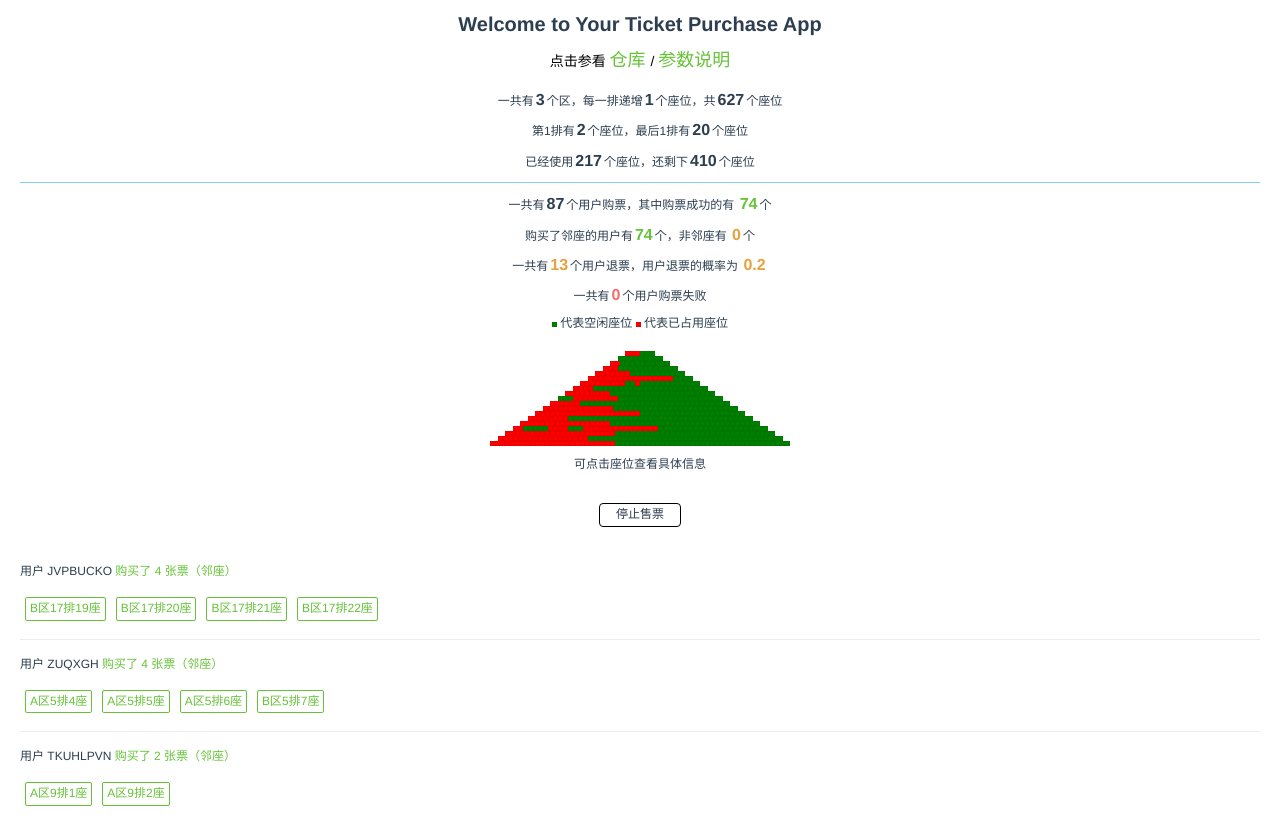
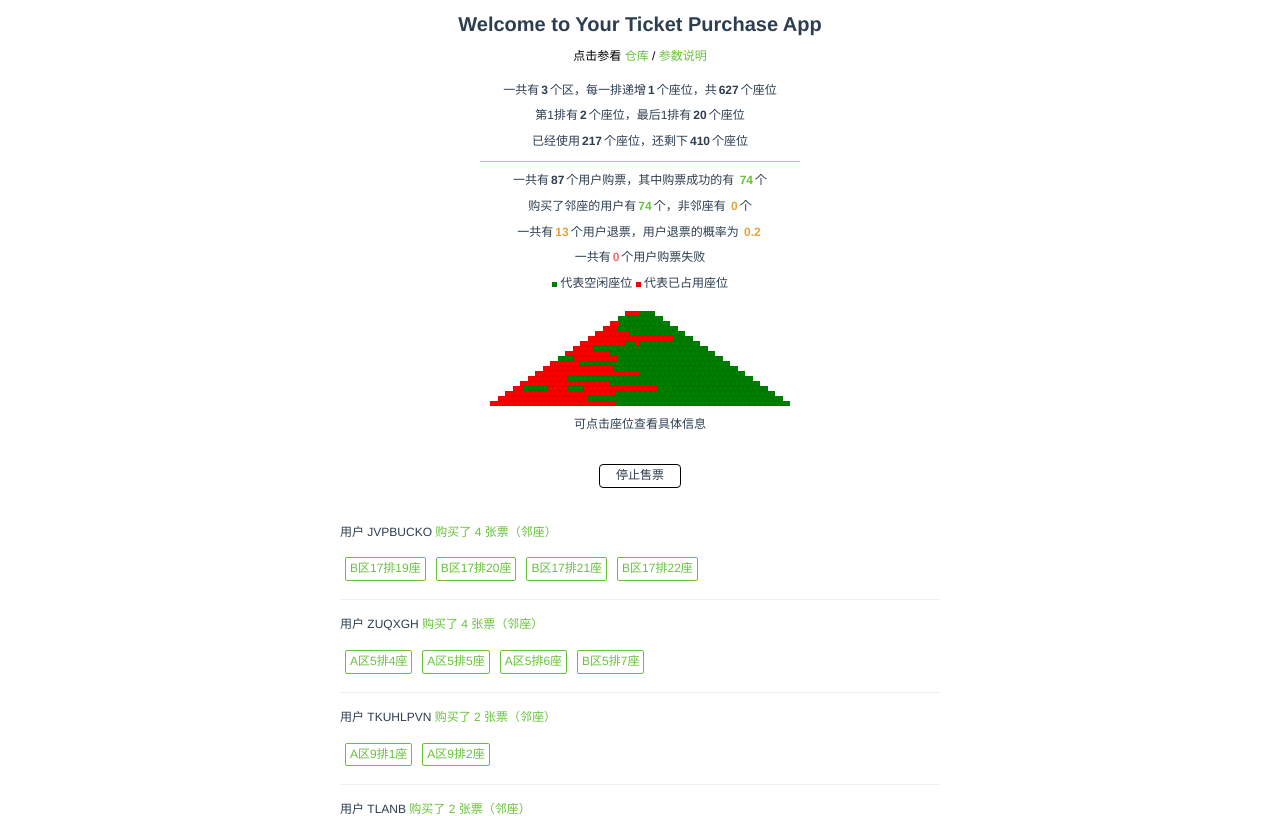
Before and after one commit to cody1991/ticket-purchase, a Vue app: page / in a window 1280 px wide. Shown: the top 816 px of the page. Built offline with nearby package versions, Linux system fonts and the light colour scheme.

Commit message:
style: 样式调整

```diff
--- a/src/App.vue
+++ b/src/App.vue
@@ -1,7 +1,7 @@
 <!--
  * @Author: codytang
  * @Date: 2020-07-09 21:10:07
- * @LastEditTime: 2020-07-13 11:29:38
+ * @LastEditTime: 2020-07-13 12:36:22
  * @LastEditors: codytang
  * @Description: 购票系统
 -->
@@ -170,7 +170,8 @@ export default {
   -moz-osx-font-smoothing: grayscale;
   text-align: center;
   color: #2c3e50;
-  margin-top: 10px;
+  margin: 0 auto;
+  max-width: 640px;
 }
 .seat {
   display: inline-block;
@@ -184,7 +185,6 @@ export default {
 .seat.occupy {
   background: red;
 }
-
 .success {
   color: #67c23a;
 }
@@ -208,11 +208,10 @@ export default {
 .github-intro {
   text-align: center;
   color: #000;
-  font-size: 14px;
+  font-size: 12px;
 }
 
 .github-intro a {
   text-decoration: none;
-  font-size: 18px;
 }
 </style>
--- a/src/components/Intro.vue
+++ b/src/components/Intro.vue
@@ -1,7 +1,7 @@
 <!--
  * @Author: codytang
  * @Date: 2020-07-10 23:01:38
- * @LastEditTime: 2020-07-12 18:50:40
+ * @LastEditTime: 2020-07-13 12:36:06
  * @LastEditors: codytang
  * @Description:
 -->
@@ -93,11 +93,13 @@ export default {
 }
 .intro span {
   font-weight: bold;
-  font-size: 16px;
   margin: 0 2px;
 }
 .intro .hr {
   height: 1px;
   background: skyblue;
+  max-width: 320px;
+  display: block;
+  margin: 0 auto;
 }
 </style>
```
